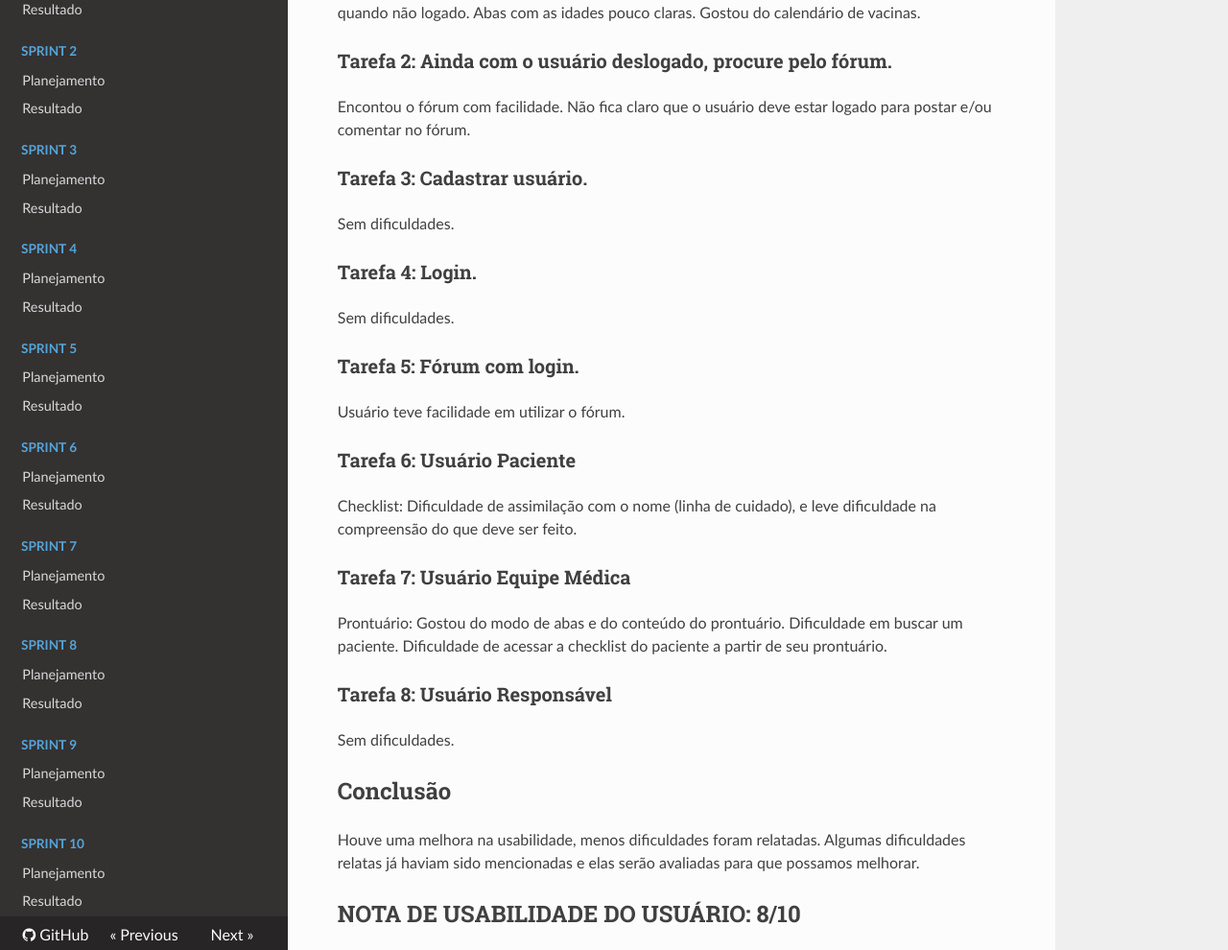
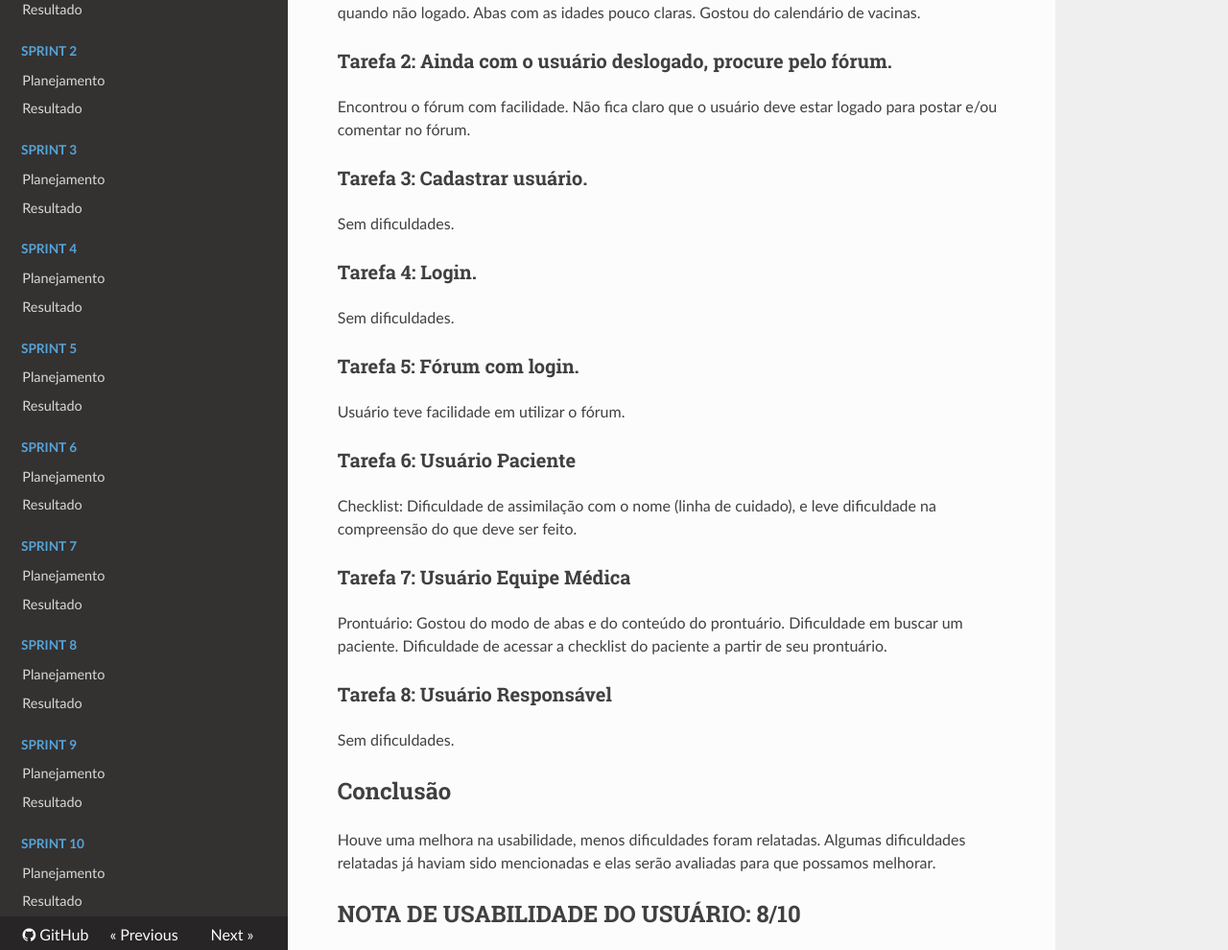
Before and after one commit to fga-eps-mds/2018.1-Dr-Down, an MkDocs documentation site: the page built from docs/eps/usability_test/relatorio_03.md, in a window 1280 px wide and 1400 px high. Shown: the part 405-1395 px from the top of the window at 96% size. Built offline with MkDocs 1.6.1, drawn with Linux system fonts in a browser that asks for light colours; nearby versions of some CDN libraries; old or Windows-style settings are respelled for this version of MkDocs.

Commit message:
Fixing some portugueses issues
Fix portuguese errors

```diff
--- a/docs/eps/usability_test/relatorio_03.md
+++ b/docs/eps/usability_test/relatorio_03.md
@@ -13,7 +13,7 @@ O usuário encontrou a página com facilidade.
 Calendário de vacina: dificuldade em encontrar o link quando não logado. Abas com as idades pouco claras. Gostou do calendário de vacinas.
 
 ### Tarefa 2: Ainda com o usuário deslogado, procure pelo fórum.
-Encontou o fórum com facilidade.
+Encontrou o fórum com facilidade.
 Não fica claro que o usuário deve estar logado para postar e/ou comentar no fórum.
 
 ### Tarefa 3: Cadastrar usuário.
@@ -35,6 +35,6 @@ Prontuário: Gostou do modo de abas e do conteúdo do prontuário. Dificuldade e
 Sem dificuldades.
 
 ## Conclusão
-Houve uma melhora na usabilidade, menos dificuldades foram relatadas. Algumas dificuldades relatas já haviam sido mencionadas e elas serão avaliadas para que possamos melhorar.
+Houve uma melhora na usabilidade, menos dificuldades foram relatadas. Algumas dificuldades relatadas já haviam sido mencionadas e elas serão avaliadas para que possamos melhorar.
 
 ## NOTA DE USABILIDADE DO USUÁRIO: 8/10
```
